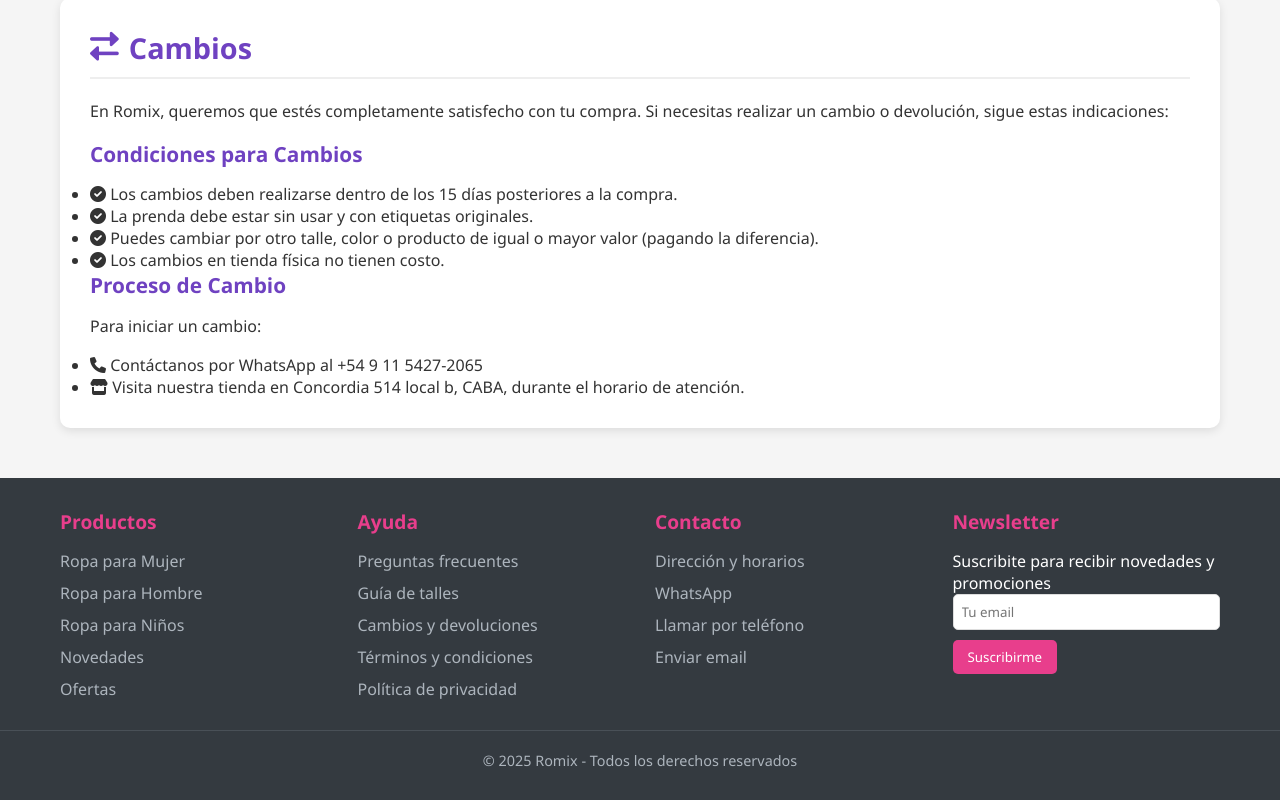
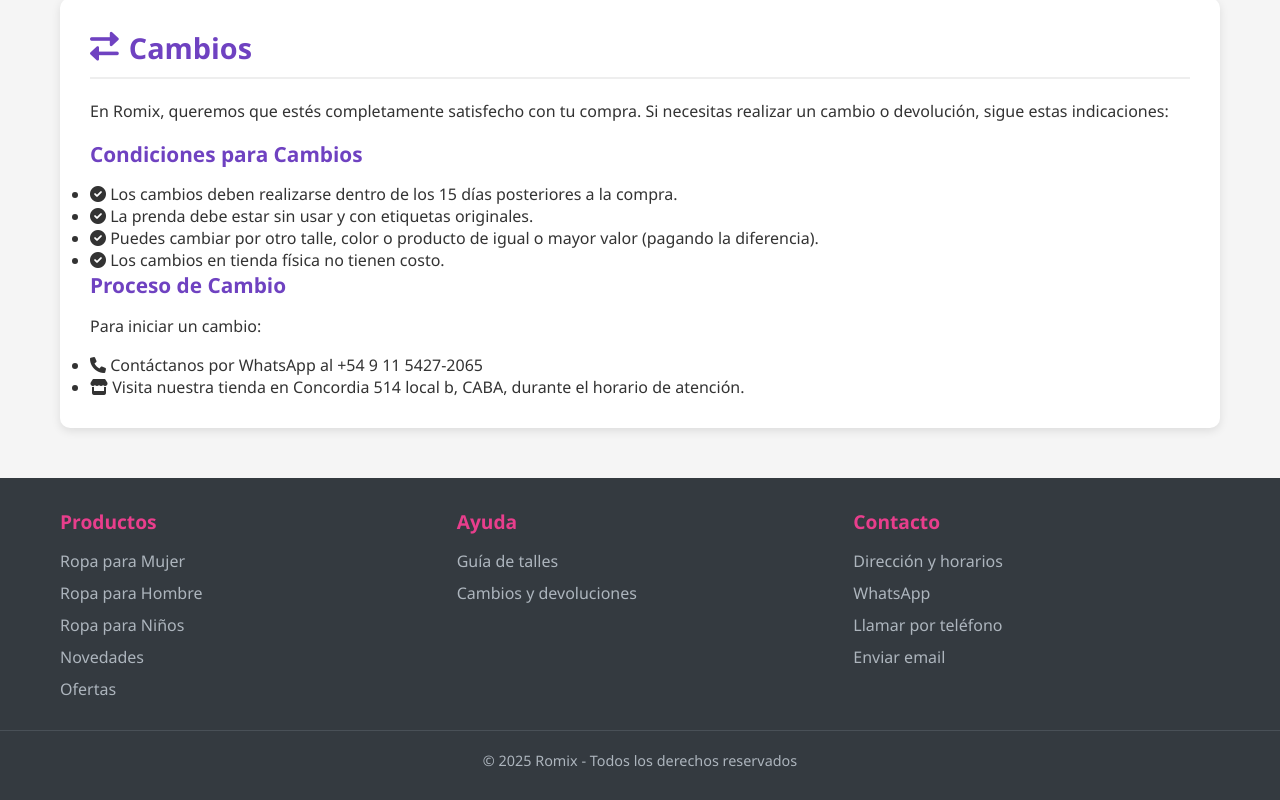
Before and after one commit to leanflores2002-ui/ROMIX-pgw, a plain HTML site: page ayuda.html in a window 1280 px wide. Shown: the part 2923-3723 px from the top of the page. Drawn offline with nearby package versions, Linux system fonts and the light colour scheme.

Commit message:
ayuda.html

```diff
--- a/ayuda.html
+++ b/ayuda.html
@@ -598,11 +598,8 @@
             <div class="footer-column">
                 <h4>Ayuda</h4>
                 <ul>
-                    <li><a href="#faqs">Preguntas frecuentes</a></li>
                     <li><a href="#size-guide">Guía de talles</a></li>
                     <li><a href="#returns">Cambios y devoluciones</a></li>
-                    <li><a href="#">Términos y condiciones</a></li>
-                    <li><a href="#">Política de privacidad</a></li>
                 </ul>
             </div>
             <div class="footer-column">
@@ -613,12 +610,6 @@
                     <li><a href="tel:+5491154272065">Llamar por teléfono</a></li>
                     <li><a href="mailto:info@romix.com.ar">Enviar email</a></li>
                 </ul>
-            </div>
-            <div class="footer-column">
-                <h4>Newsletter</h4>
-                <p>Suscribite para recibir novedades y promociones</p>
-                <input type="email" placeholder="Tu email" style="width: 100%; padding: 8px; margin-bottom: 10px; border-radius: 5px; border: 1px solid #ddd;">
-                <button style="background-color: var(--primary); color: white; border: none; padding: 8px 15px; border-radius: 5px; cursor: pointer;">Suscribirme</button>
             </div>
         </div>
         <div class="copyright">
```
